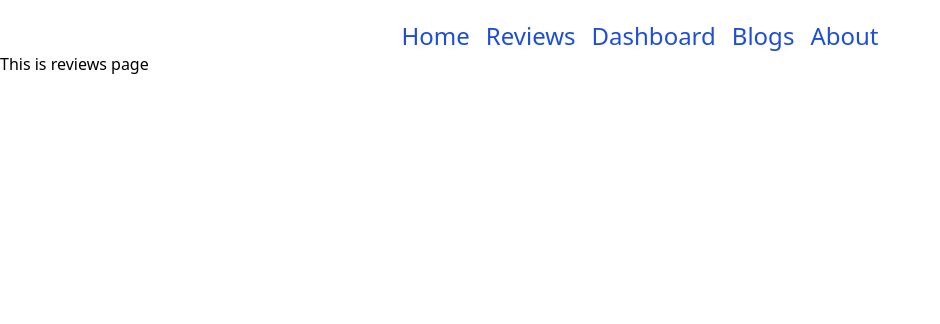
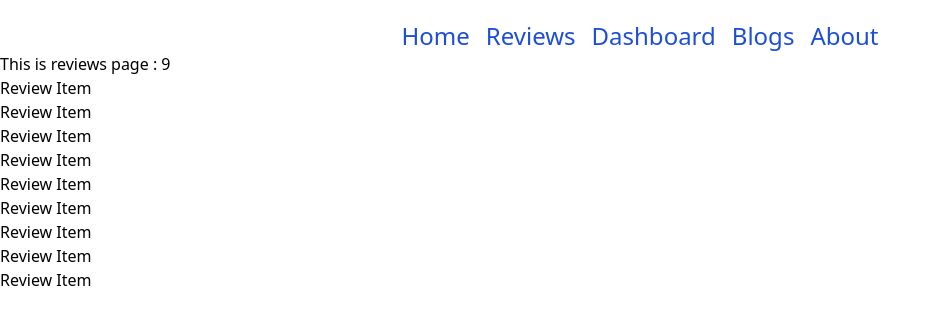
Before and after one commit to farabi1/product-analysis-website, a React (Create React App) app: page /reviews in a window 1280 px wide. Shown: the top 324 px of the page, without its empty margins (0-940 px from the left). Built offline with nearby package versions, Linux system fonts and the light colour scheme.

Commit message:
Review page Setup

```diff
--- a/src/components/Home/Home.js
+++ b/src/components/Home/Home.js
@@ -2,10 +2,11 @@ import React from 'react';
 import { Link } from 'react-router-dom';
 import useReview from '../../custom hook/useReview';
 import bannerImage from '../images/sedan.jpg'
+import Reviewitem from '../Reviews/Reviewitem';
 
 const Home = () => {
 
-    const [Reviews, setReview] = useReview();
+    const [reviews, setReview] = useReview();
 
     return (
         <>
@@ -18,14 +19,17 @@ const Home = () => {
                 </div>
                 <div className="image-section">
                     <img src={bannerImage} alt="Sedan" />
-            </div>
+                </div>
             </div>
 
             <div className="my-10">
                 <h1 className='text-6xl text-center my-12'>Customer Review (3)</h1>
 
                 <div className="">
-                    <h1 className='text-center'>Review : {Reviews.length}</h1>
+                    <h1 className='text-center'>Review : {reviews.length}</h1>
+                    {
+                        reviews.slice(0, 3).map(review => <Reviewitem></Reviewitem>)
+                    }
                 </div>
 
                 <div className=" my-20 text-center text-blue-700 text-2xl">
--- /dev/null
+++ b/src/components/Reviews/Reviewitem.js
@@ -0,0 +1,11 @@
+import React from 'react';
+
+const Reviewitem = () => {
+    return (
+        <div>
+            <h1>Review Item</h1>
+        </div>
+    );
+};
+
+export default Reviewitem;
--- a/src/components/Reviews/Reviews.js
+++ b/src/components/Reviews/Reviews.js
@@ -1,9 +1,17 @@
 import React from 'react';
+import useReview from '../../custom hook/useReview';
+import Reviewitem from './Reviewitem';
 
 const Reviews = () => {
+
+    const [reviews, setReview] = useReview();
+
     return (
         <div>
-            <h1>This is reviews page </h1>
+            <h1>This is reviews page : {reviews.length}</h1>
+            {
+                reviews.map(review => <Reviewitem></Reviewitem>)
+            }
         </div>
     );
 };
```
